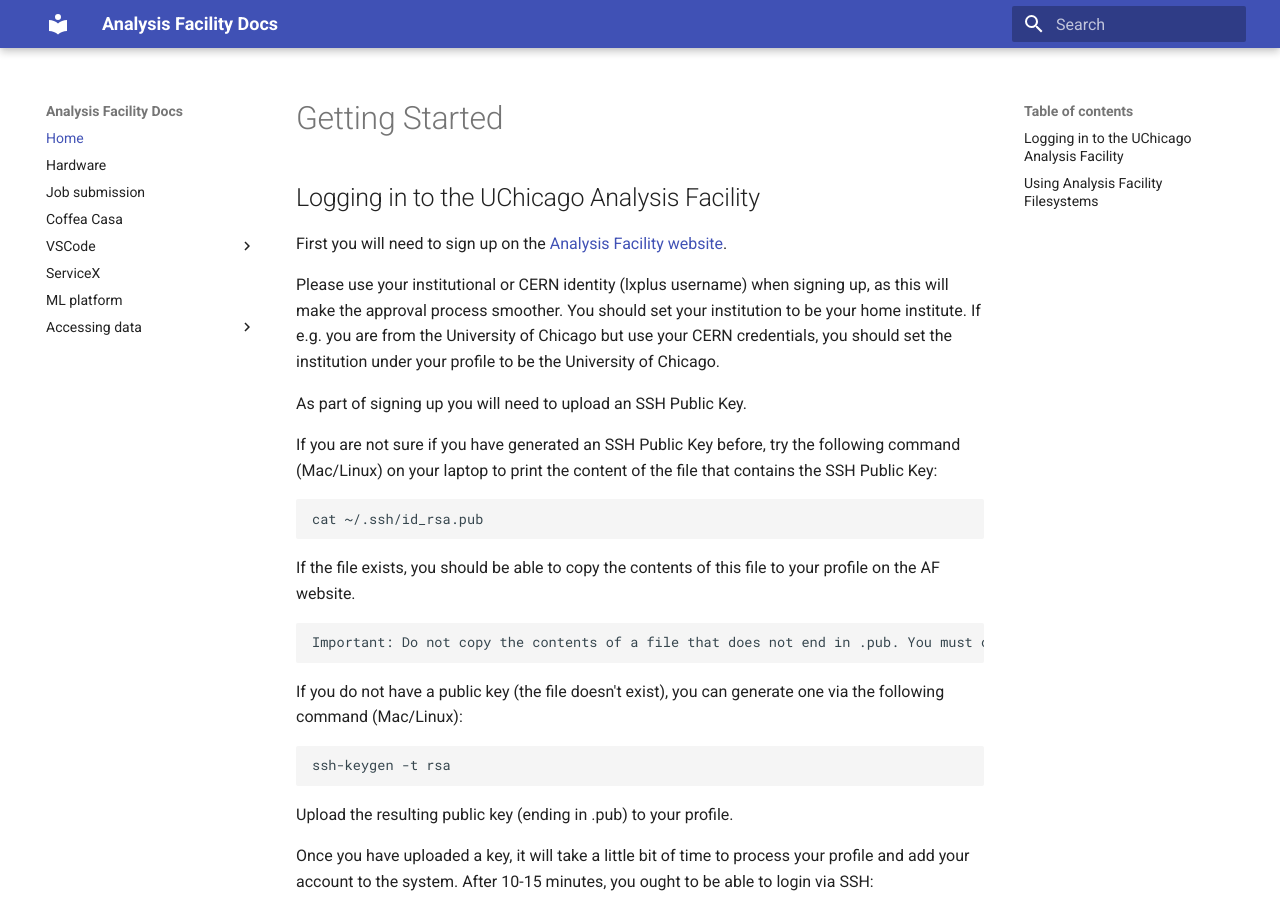
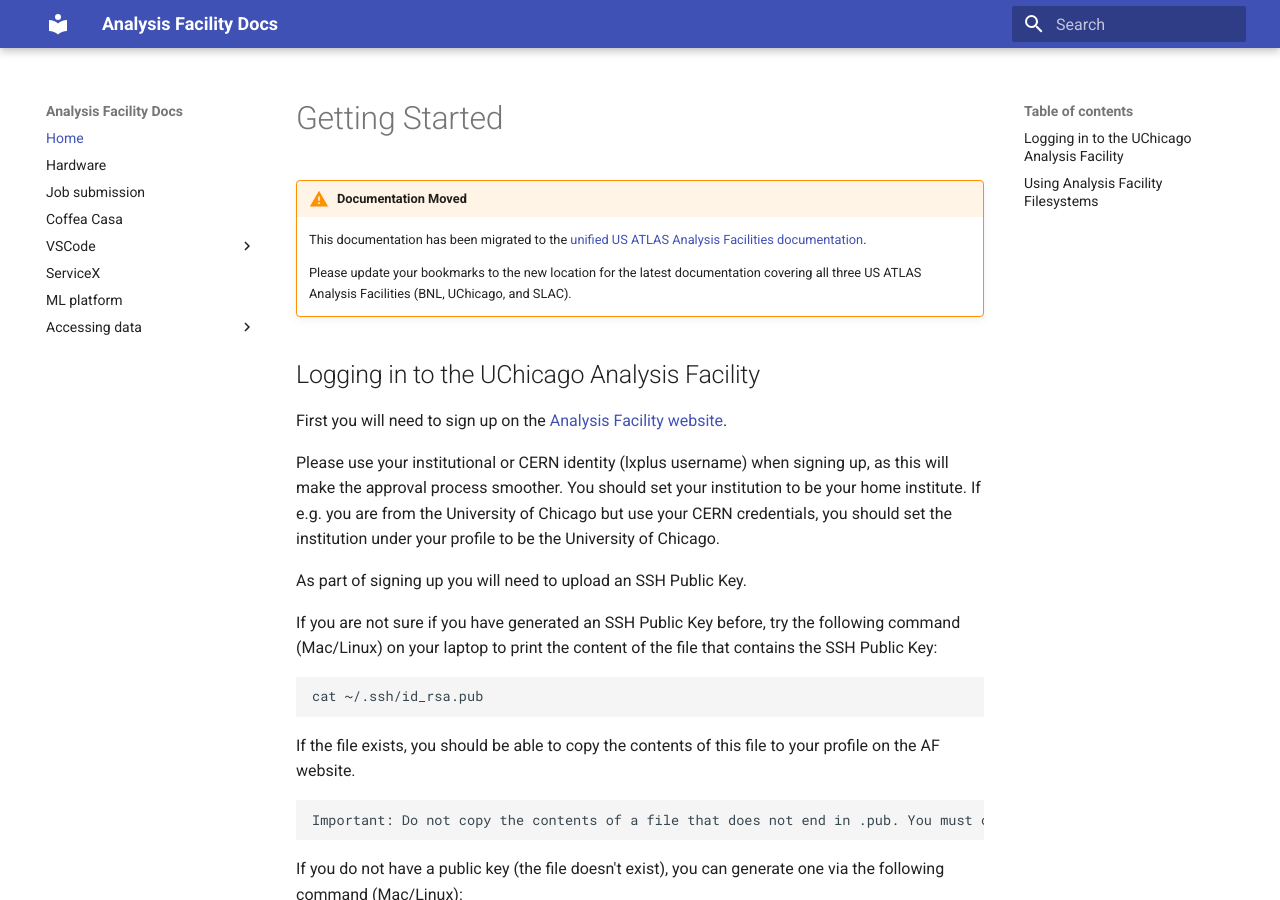
Before and after one commit to maniaclab/af-portal, an MkDocs documentation site: the page built from docs/index.md, in a window 1280 px wide and 900 px high. Built offline with MkDocs 1.6.1 and Material for MkDocs 9.7.7, drawn with Linux system fonts in a browser that asks for light colours.

```diff
--- a/docs/index.md
+++ b/docs/index.md
@@ -1,4 +1,9 @@
 # Getting Started
+
+!!! warning "Documentation Moved"
+    This documentation has been migrated to the [unified US ATLAS Analysis Facilities documentation](https://usatlas.github.io/af-docs/).
+
+    Please update your bookmarks to the new location for the latest documentation covering all three US ATLAS Analysis Facilities (BNL, UChicago, and SLAC).
 
 ## Logging in to the UChicago Analysis Facility
 
--- a/mkdocs.yml
+++ b/mkdocs.yml
@@ -3,6 +3,17 @@ theme:
   name: material
   features:
     - instant
+    - content.action.view
+
+extra:
+  deprecated:
+    message: "⚠️ This documentation has been moved to the <a href='https://usatlas.github.io/af-docs/'>unified US ATLAS Analysis Facilities documentation</a>. Please update your bookmarks."
+
+markdown_extensions:
+  - admonition
+  - pymdownx.details
+  - pymdownx.blocks.admonition
+
 nav:
   - "Home": "index.md"
   - "Hardware": "hardware.md"
```
